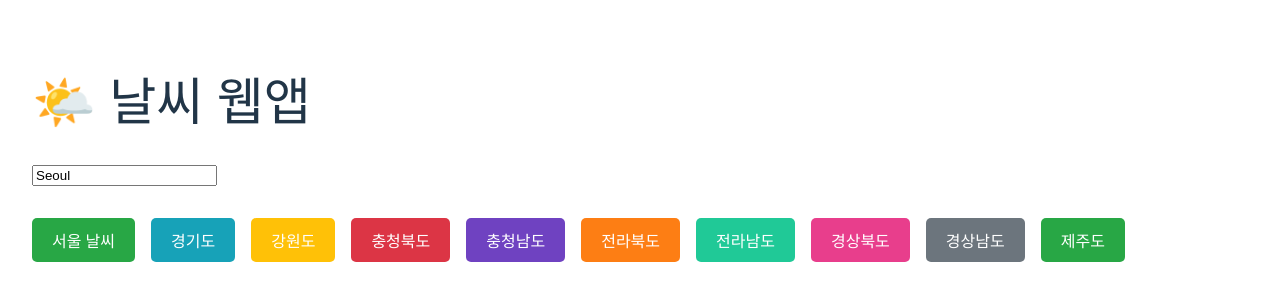
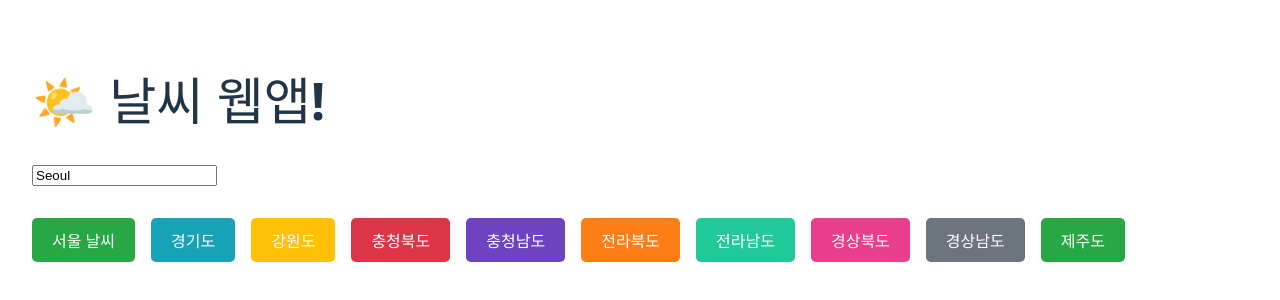
Before and after one commit to kang0703/RW, a React (Vite) app: page / in a window 1280 px wide. Shown: the part 250-550 px from the top of the page. Built offline with nearby package versions, Linux system fonts and the light colour scheme; no server answers.

Commit message:
배포 test

```diff
--- a/src/App.jsx
+++ b/src/App.jsx
@@ -42,7 +42,7 @@ function App() {
 				<meta property="og:type" content="website" />
 			</Helmet>
 
-			<h1>🌤️ 날씨 웹앱</h1>
+			<h1>🌤️ 날씨 웹앱!</h1>
 			<input
 				value={city}
 				onChange={(e) => setCity(e.target.value)}
```
